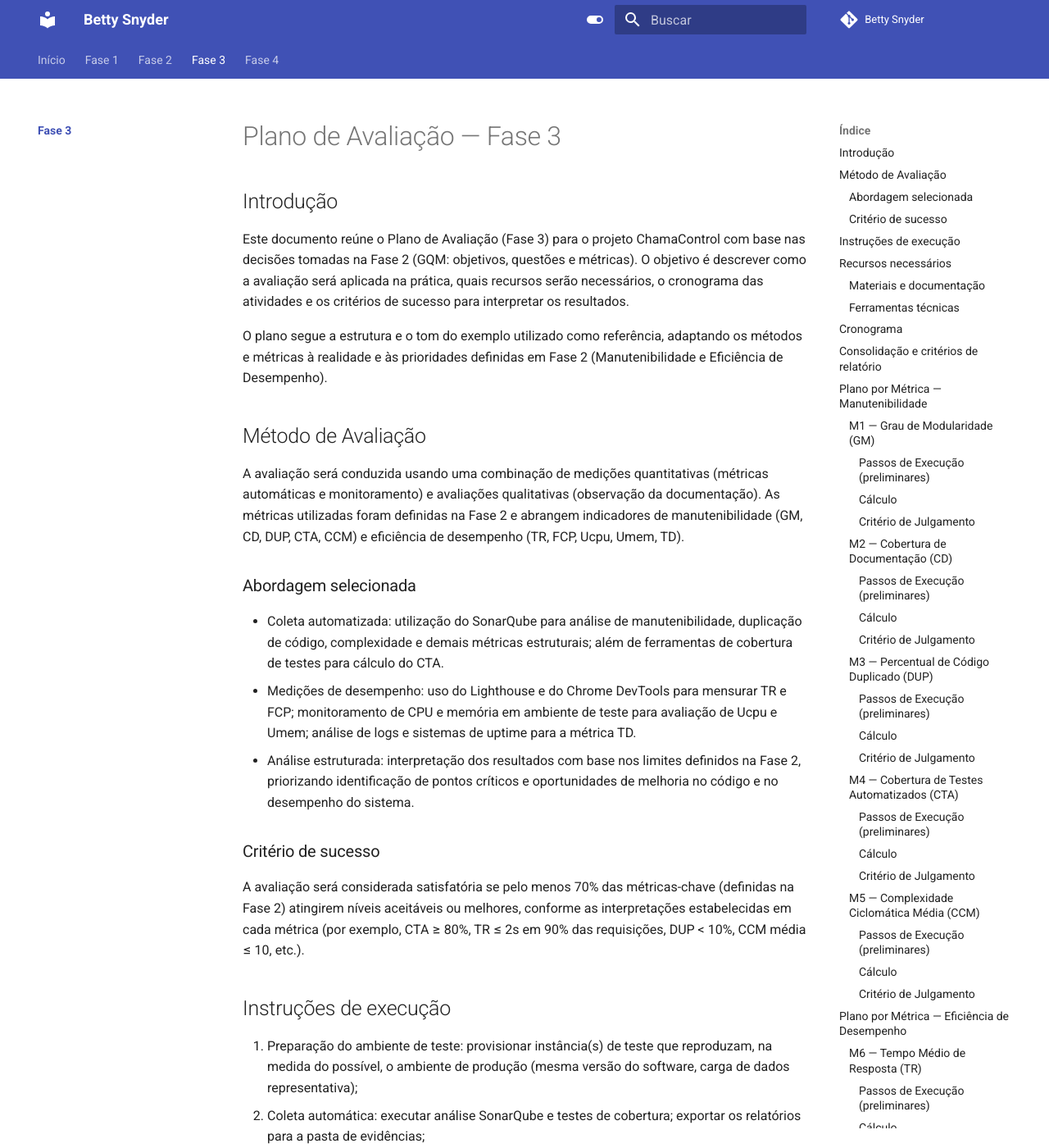
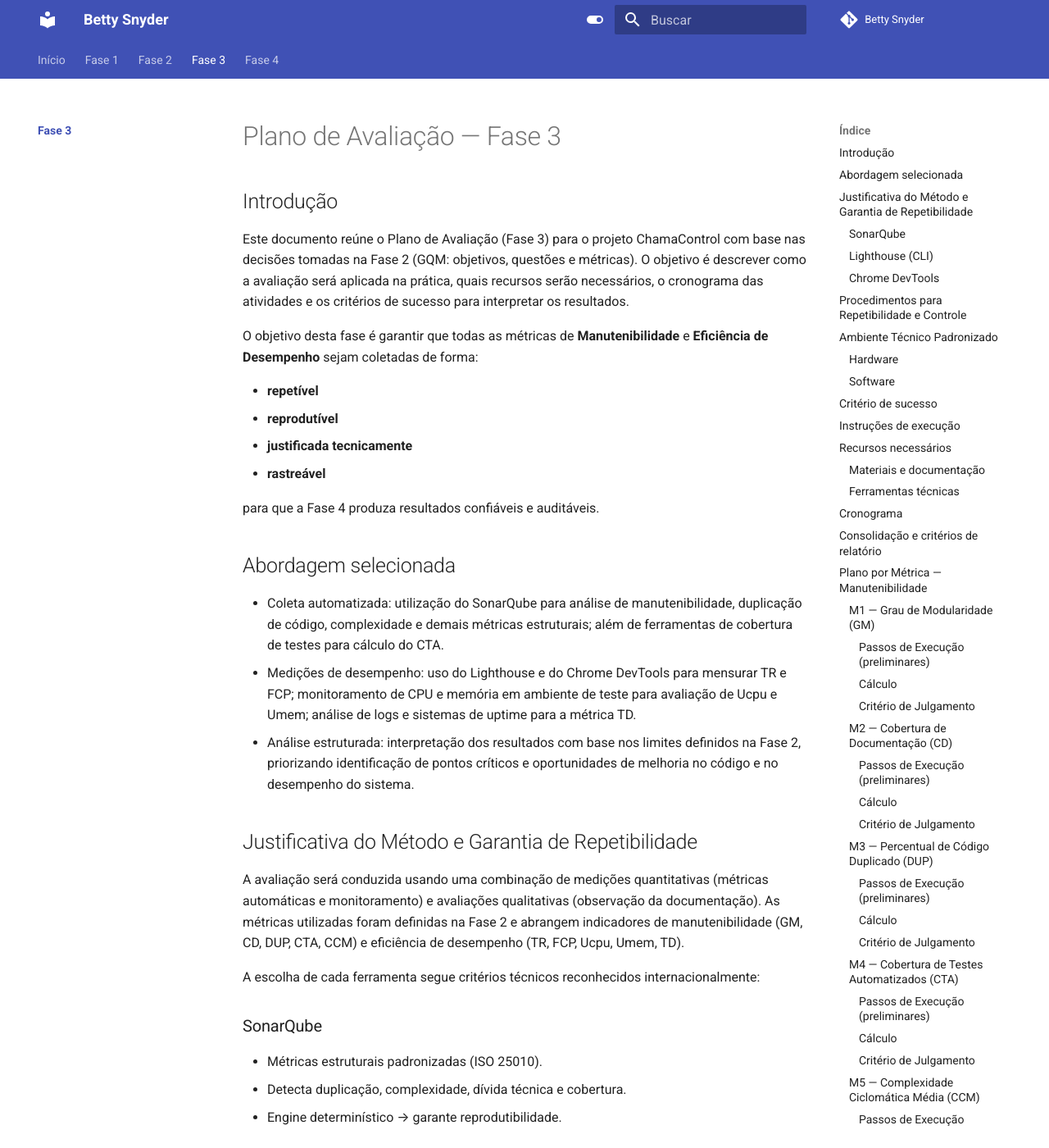
Before and after one commit to FCTE-Qualidade-de-Software-1/2025-2_T01_BETTY-SNYDER, an MkDocs documentation site: the page built from docs/Fase 3/index.md, in a window 1280 px wide and 1400 px high. Shown: the whole window at 82% size. Built offline with MkDocs 1.6.1 and Material for MkDocs 9.7.7, drawn with Linux system fonts in a browser that asks for light colours; comment, search, counter and statistics services are not loaded; some of the changed text lies outside the part shown.

Commit message:
docs: Ajustes na documentação

```diff
--- a/docs/Fase 3/index.md
+++ b/docs/Fase 3/index.md
@@ -4,19 +4,77 @@
 
 Este documento reúne o Plano de Avaliação (Fase 3) para o projeto ChamaControl com base nas decisões tomadas na Fase 2 (GQM: objetivos, questões e métricas). O objetivo é descrever como a avaliação será aplicada na prática, quais recursos serão necessários, o cronograma das atividades e os critérios de sucesso para interpretar os resultados.
 
-O plano segue a estrutura e o tom do exemplo utilizado como referência, adaptando os métodos e métricas à realidade e às prioridades definidas em Fase 2 (Manutenibilidade e Eficiência de Desempenho).
+O objetivo desta fase é garantir que todas as métricas de **Manutenibilidade** e **Eficiência de Desempenho** sejam coletadas de forma:
 
-## Método de Avaliação
+- **repetível**
+- **reprodutível**
+- **justificada tecnicamente**
+- **rastreável**
 
-A avaliação será conduzida usando uma combinação de medições quantitativas (métricas automáticas e monitoramento) e avaliações qualitativas (observação da documentação). As métricas utilizadas foram definidas na Fase 2 e abrangem indicadores de manutenibilidade (GM, CD, DUP, CTA, CCM) e eficiência de desempenho (TR, FCP, Ucpu, Umem, TD).
+para que a Fase 4 produza resultados confiáveis e auditáveis.
 
-### Abordagem selecionada
+
+## Abordagem selecionada
 
 - Coleta automatizada: utilização do SonarQube para análise de manutenibilidade, duplicação de código, complexidade e demais métricas estruturais; além de ferramentas de cobertura de testes para cálculo do CTA.
 - Medições de desempenho: uso do Lighthouse e do Chrome DevTools para mensurar TR e FCP; monitoramento de CPU e memória em ambiente de teste para avaliação de Ucpu e Umem; análise de logs e sistemas de uptime para a métrica TD.
 - Análise estruturada: interpretação dos resultados com base nos limites definidos na Fase 2, priorizando identificação de pontos críticos e oportunidades de melhoria no código e no desempenho do sistema.
 
-### Critério de sucesso
+
+## Justificativa do Método e Garantia de Repetibilidade
+
+A avaliação será conduzida usando uma combinação de medições quantitativas (métricas automáticas e monitoramento) e avaliações qualitativas (observação da documentação). As métricas utilizadas foram definidas na Fase 2 e abrangem indicadores de manutenibilidade (GM, CD, DUP, CTA, CCM) e eficiência de desempenho (TR, FCP, Ucpu, Umem, TD).
+
+A escolha de cada ferramenta segue critérios técnicos reconhecidos internacionalmente:
+### SonarQube
+- Métricas estruturais padronizadas (ISO 25010).
+- Detecta duplicação, complexidade, dívida técnica e cobertura.
+- Engine determinístico → garante reprodutibilidade.
+
+###  Lighthouse (CLI)
+- Ferramenta oficial do Google/Chrome Labs.
+- Mede FCP conforme padrões W3C.
+- Execução via CLI elimina interferências de extensões.
+
+###  Chrome DevTools
+- Coleta granular e realista de TR, CPU e memória.
+- Permite resetar cache e registrar métricas precisas.
+
+## Procedimentos para Repetibilidade e Controle
+
+Antes de cada coleta:
+
+- fechar todas as abas do navegador
+- reiniciar o Chrome
+- limpar cache e cookies
+- garantir CPU < 15%
+- garantir ausência de downloads/processos pesados
+- usar sempre o mesmo dispositivo
+
+## Ambiente Técnico Padronizado
+
+As avaliações foram padronizadas no seguinte ambiente:
+
+###  Hardware
+| Item | Especificação mínima |
+|------|-----------------------|
+| CPU | 4 núcleos |
+| RAM | 8 GB |
+| Armazenamento | SSD |
+
+###  Software
+| Tecnologia | Versão |
+|------------|---------|
+| Windows | 10 Pro 64 bits |
+| Ubuntu Server | 22.04 |
+| Node.js | 20.x LTS |
+| SonarQube | 10.x CE |
+| Chrome | 131.0.6778.86 |
+| Lighthouse CLI | 11.x |
+| Jest | versão do projeto |
+| UptimeRobot | Free Tier |
+
+## Critério de sucesso
 
 A avaliação será considerada satisfatória se pelo menos 70% das métricas-chave (definidas na Fase 2) atingirem níveis aceitáveis ou melhores, conforme as interpretações estabelecidas em cada métrica (por exemplo, CTA ≥ 80%, TR ≤ 2s em 90% das requisições, DUP < 10%, CCM média ≤ 10, etc.).
 
```
Also changed, not shown: other parts of docs/Fase 3/index.md (+1 -3 lines), docs/Fase 4/index.md (+19 -1 lines), docs/Fase 4/metricas/eficiencia/tr-tempo-medio-resposta.md (+32 -2 lines).
